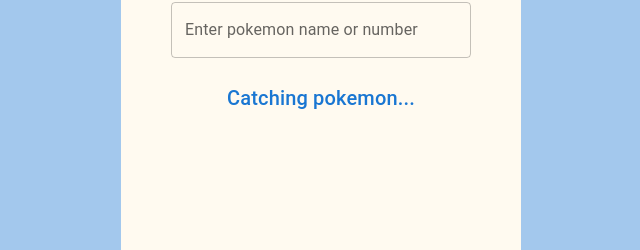
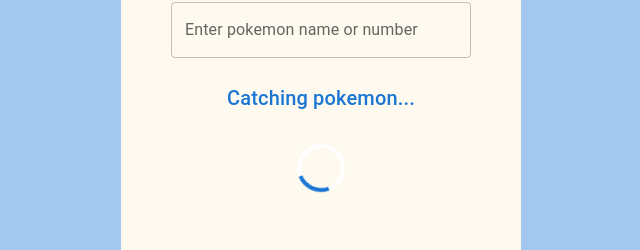
Before and after one commit to michaelbulaongdev/project010-pokedex-project, a React (Create React App) app: page / in a window 1280 px wide. Shown: the part 300-550 px from the top of the page, without its empty margins (319-959 px from the left). Built offline with nearby package versions, Linux system fonts and the light colour scheme.

Commit message:
added simple loading spinner

```diff
--- a/src/App.js
+++ b/src/App.js
@@ -98,7 +98,12 @@
 				/>
 			</Box>
 			<Box mt={3}>
-				{loading && <Typography variant='h6'>Catching pokemon...</Typography>}
+				{loading && (
+					<Box>
+						<Typography variant='h6'>Catching pokemon...</Typography>
+						<div id='html-spinner'></div>
+					</Box>
+				)}
 
 				{error && <Typography variant='h6'>{error}</Typography>}
 
--- a/src/index.css
+++ b/src/index.css
@@ -45,3 +45,47 @@
   margin-top: 1rem;
   color: var(--mainColor);
 }
+
+#html-spinner{
+  width:40px;
+  height:40px;
+  border:4px solid white;
+  border-top:4px solid var(--mainColor);
+  border-radius:50%;
+  margin: 30px auto;
+}
+
+#html-spinner {
+  -webkit-transition-property: -webkit-transform;
+  /* -webkit-transition-duration: 1.2s; */
+  -webkit-animation-name: rotate;
+  -webkit-animation-iteration-count: infinite;
+  -webkit-animation-timing-function: linear;
+
+  -moz-transition-property: -moz-transform;
+  -moz-animation-name: rotate;
+  -moz-animation-duration: 1.2s;
+  -moz-animation-iteration-count: infinite;
+  -moz-animation-timing-function: linear;
+
+  transition-property: transform;
+  animation-name: rotate;
+  animation-duration: 1.2s;
+  animation-iteration-count: infinite;
+  animation-timing-function: linear;
+}
+
+@-webkit-keyframes rotate {
+    from {-webkit-transform: rotate(0deg);}
+    to {-webkit-transform: rotate(360deg);}
+}
+
+@-moz-keyframes rotate {
+    from {-moz-transform: rotate(0deg);}
+    to {-moz-transform: rotate(360deg);}
+}
+
+@keyframes rotate {
+    from {transform: rotate(0deg);}
+    to {transform: rotate(360deg);}
+}
```
